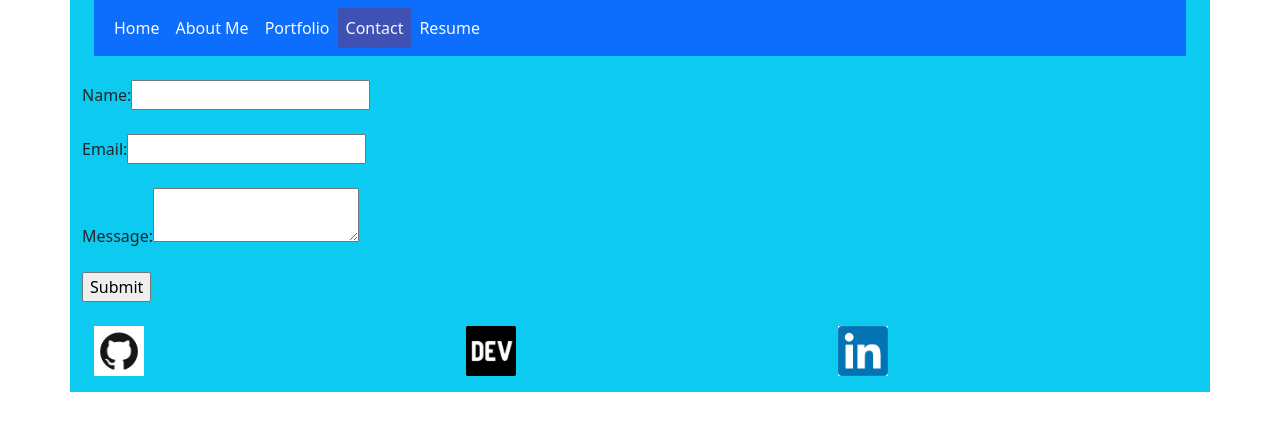
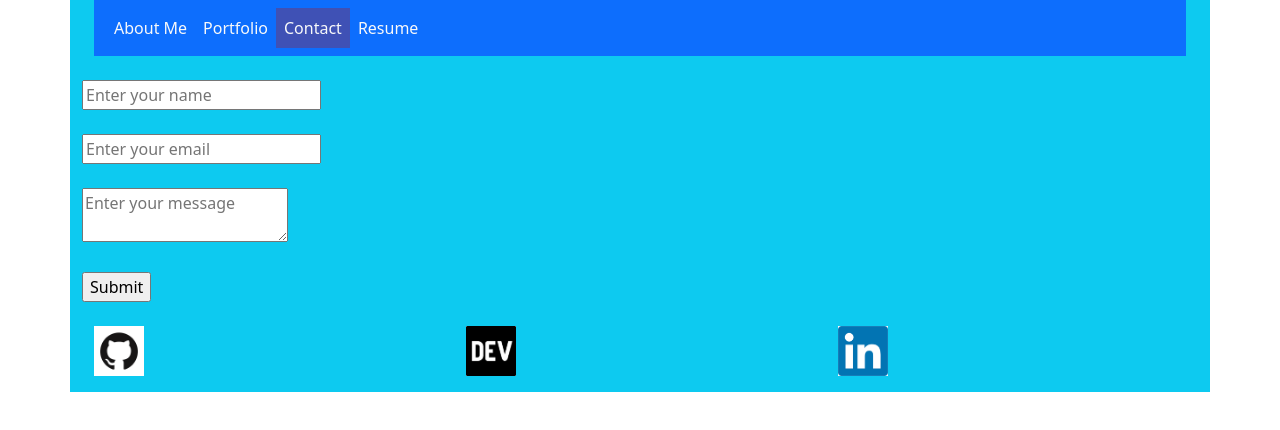
Before and after one commit to drawlin22/React-Portfolio-drawlin22, a React (Vite) app: page /contact in a window 1280 px wide. Shown: the top 430 px of the page. Built offline with nearby package versions, Linux system fonts and the light colour scheme.

Commit message:
updated contact form to include placeholder text, and removed hard labels outside of the form

```diff
--- a/src/components/Nav.jsx
+++ b/src/components/Nav.jsx
@@ -10,18 +10,15 @@ export default function Nav() {
     <Navbar
     links={[
       <NavLink key={1} className="nav-link text-light" to="/" activeClassName="active">
-        Home
-      </NavLink>,
-      <NavLink key={2} className="nav-link text-light" to="/about" activeClassName="active">
         About Me
       </NavLink>,
-      <NavLink key={3} className="nav-link text-light" to="/portfolio" activeClassName="active">
+      <NavLink key={2} className="nav-link text-light" to="/portfolio" activeClassName="active">
         Portfolio
       </NavLink>,
-      <NavLink key={4} className="nav-link text-light" to="/contact" activeClassName="active">
+      <NavLink key={3} className="nav-link text-light" to="/contact" activeClassName="active">
         Contact
       </NavLink>,
-      <NavLink key={5} className="nav-link text-light" to="/resume" activeClassName="active">
+      <NavLink key={4} className="nav-link text-light" to="/resume" activeClassName="active">
         Resume
       </NavLink>,
      ]}
--- a/src/main.jsx
+++ b/src/main.jsx
@@ -20,10 +20,6 @@ const router = createBrowserRouter([
     children: [
         {
             index: true,
-        element: <HomePage/>,
-    },
-        {
-            path: '/about',
         element: <AboutPage/>,
     },
         {
--- a/src/pages/ContactPage.jsx
+++ b/src/pages/ContactPage.jsx
@@ -49,10 +49,10 @@ export default function ContactPage() {
     <br></br>
      <form onSubmit={handleSubmit}>
        <label>
-         Name:
          <input
            type="text"
            name="name"
+           placeholder="Enter your name"
            value={name}
            onChange={(e) => setName(e.target.value)}
            onBlur={handleBlur}
@@ -62,10 +62,10 @@ export default function ContactPage() {
        <br></br>
        <br></br>
        <label>
-        Email:
          <input
            type="text"
            name="email"
+           placeholder="Enter your email"
            value={email}
            onChange={(e) => setEmail(e.target.value)}
            onBlur={handleBlur}
@@ -75,9 +75,9 @@ export default function ContactPage() {
        <br></br>
        <br></br>
        <label>
-         Message:
          <textarea
            name="message"
+            placeholder="Enter your message"
            value={message}
            onChange={(e) => setMessage(e.target.value)}
            onBlur={handleBlur}
--- a/src/pages/resumeData.jsx
+++ b/src/pages/resumeData.jsx
@@ -5,7 +5,7 @@ export const resumeData = {
       email: "Donnie.Rawlings@Wal-Mart.com",
       name: "Donnie Rawlings",
     },
-    skills: "I am a self-motivated person who strives for perfection in all tasks that I perform. I enjoy learning new skill/strategies and am always up for new challenges. I have strong skills in written and oral communication. I thrive in positions with little to no daily supervision. I have a long history of building teams and brands. I have a strong history of implementing new programs/ processing as well as creative problem solving during new program roll outs.",
+    skills: "Highly experienced manager with over 20 years of experience in leading teams and driving operational efficiency. Proven ability to manage complex projects and deliver results. Currently transitioning into web development, bringing strong problem-solving skills, attention to detail, and a strong understanding of key web development languages (HTML, CSS,  and JavaScript). Completed extensive training in full-stack web development and have built several web applications, demonstrating a solid understanding of web development best practices. Eager to bring leadership experience and technical skills to a web development role.",
     summary: "Over 20 years of experience in upper management positions. An employment history that prove I constantly strive for higher levels of responsibility. Proficient with all Microsoft Office products, as well as the internet.",
     education: [
       {
```
